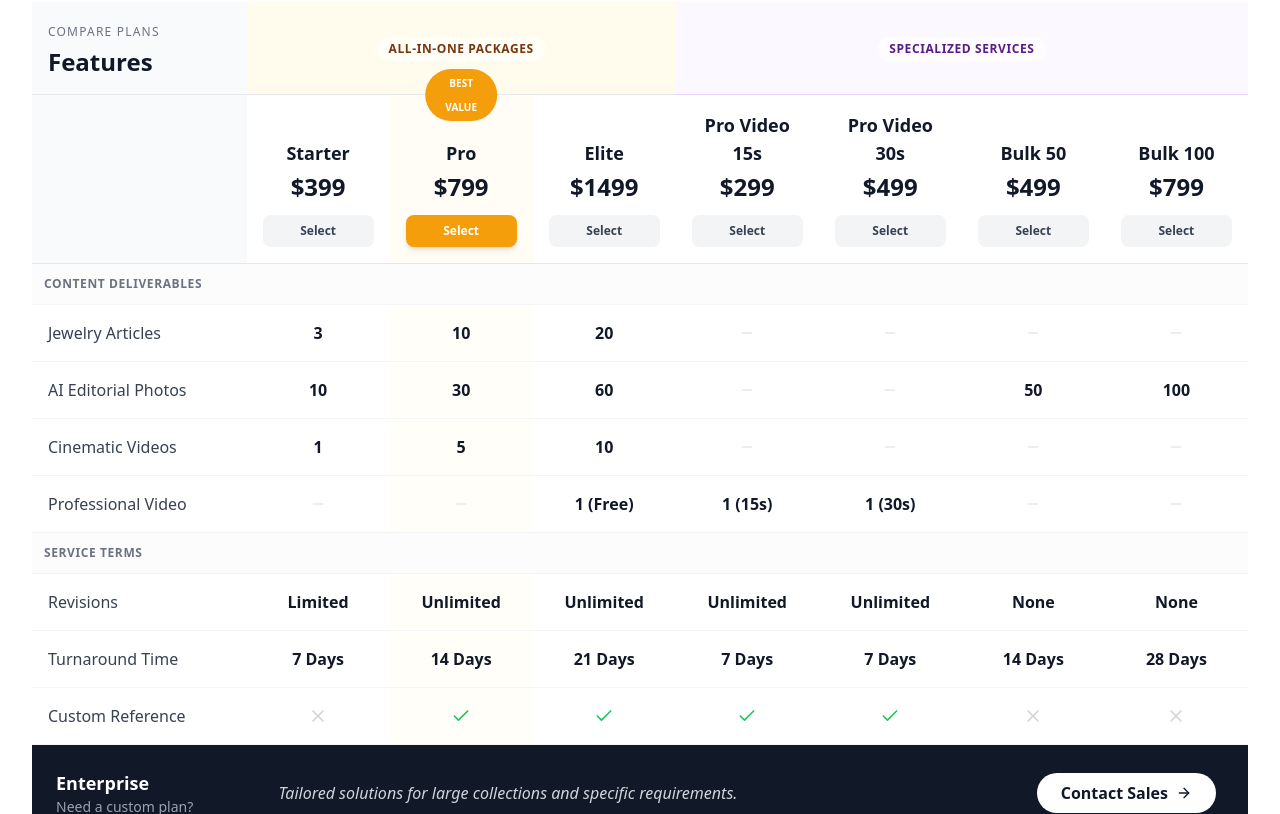
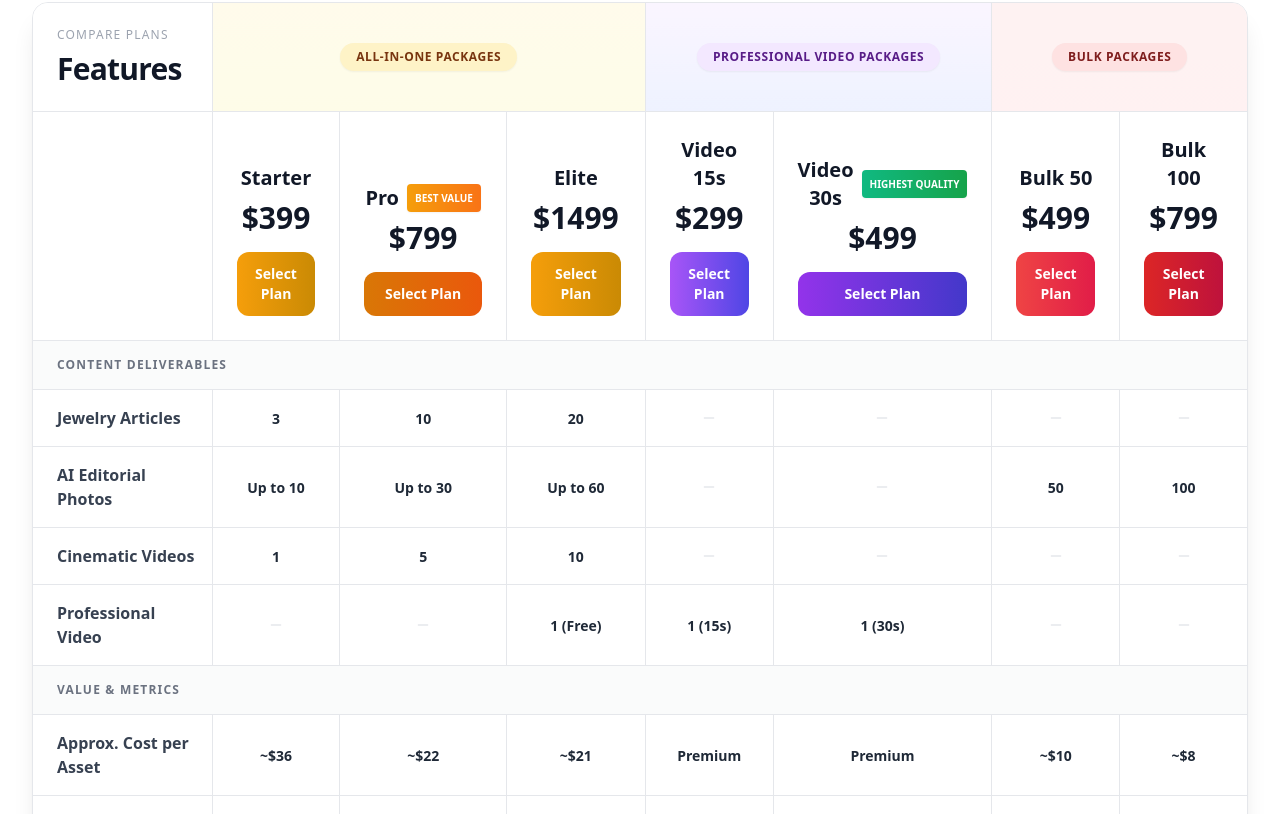
Before and after one commit to soumyattention/jewelryai-nextjs, a Next.js app: page /chart in a window 1280 px wide. Shown: the part 286-1100 px from the top of the page. Built offline with nearby package versions, Linux system fonts and the light colour scheme.

Commit message:
Update pricing chart with gradients, metrics and visual improvements

```diff
--- a/src/components/PricingChart.tsx
+++ b/src/components/PricingChart.tsx
@@ -1,27 +1,53 @@
 'use client';
 
 import React from 'react';
-import { Check, X, Minus, ArrowRight, Info } from 'lucide-react';
+import { Check, X, Minus, ArrowRight, Star } from 'lucide-react';
+
+interface Package {
+  id: string;
+  name: string;
+  price: string;
+  link: string;
+  btnColor: string;
+  popular?: boolean;
+  highQuality?: boolean;
+}
+
+interface Category {
+  name: string;
+  gradient: string;
+  headerColor: string;
+  packages: Package[];
+}
 
 const PricingChart = () => {
-  const categories = [
+  const categories: Category[] = [
     {
       name: "All-in-One Packages",
-      color: "bg-amber-100 text-amber-900 border-amber-200",
+      gradient: "from-amber-50 to-yellow-50",
+      headerColor: "bg-amber-100 text-amber-900",
       packages: [
-        { id: 'starter', name: 'Starter', price: '$399', link: 'https://checkout.dodopayments.com/buy/pdt_JfEBSDf2uaTQ4fJJpGcjO?quantity=1&showDiscounts=false' },
-        { id: 'pro', name: 'Pro', price: '$799', popular: true, link: 'https://checkout.dodopayments.com/buy/pdt_8SIvnAnAPWosbYqJGYAyL?quantity=1&showDiscounts=false' },
-        { id: 'elite', name: 'Elite', price: '$1499', link: 'https://checkout.dodopayments.com/buy/pdt_3BVscqwamSZs6UQKJLYvL?quantity=1&showDiscounts=false' },
+        { id: 'starter', name: 'Starter', price: '$399', link: 'https://checkout.dodopayments.com/buy/pdt_JfEBSDf2uaTQ4fJJpGcjO?quantity=1&showDiscounts=false', btnColor: 'from-amber-500 to-yellow-600' },
+        { id: 'pro', name: 'Pro', price: '$799', popular: true, link: 'https://checkout.dodopayments.com/buy/pdt_8SIvnAnAPWosbYqJGYAyL?quantity=1&showDiscounts=false', btnColor: 'from-amber-600 to-orange-600' },
+        { id: 'elite', name: 'Elite', price: '$1499', link: 'https://checkout.dodopayments.com/buy/pdt_3BVscqwamSZs6UQKJLYvL?quantity=1&showDiscounts=false', btnColor: 'from-amber-500 to-yellow-600' },
       ]
     },
     {
-      name: "Specialized Services",
-      color: "bg-purple-100 text-purple-900 border-purple-200",
+      name: "Professional Video Packages",
+      gradient: "from-purple-50 to-indigo-50",
+      headerColor: "bg-purple-100 text-purple-900",
       packages: [
-        { id: 'vid15', name: 'Pro Video 15s', price: '$299', link: 'https://checkout.dodopayments.com/buy/pdt_A4NNLphnPCJ5AaLgbsvGp?quantity=1&showDiscounts=false' },
-        { id: 'vid30', name: 'Pro Video 30s', price: '$499', link: 'https://checkout.dodopayments.com/buy/pdt_TgPmuMbAAeQEAQwEzSzOS?quantity=1&showDiscounts=false' },
-        { id: 'bulk50', name: 'Bulk 50', price: '$499', link: 'https://checkout.dodopayments.com/buy/pdt_Vd13zdzgcxQUNNaCfD3AU?quantity=1&showDiscounts=false' },
-        { id: 'bulk100', name: 'Bulk 100', price: '$799', link: 'https://checkout.dodopayments.com/buy/pdt_pJwQPLpaqlsWkfUoI7pwN?quantity=1&showDiscounts=false' },
+        { id: 'vid15', name: 'Video 15s', price: '$299', link: 'https://checkout.dodopayments.com/buy/pdt_A4NNLphnPCJ5AaLgbsvGp?quantity=1&showDiscounts=false', btnColor: 'from-purple-500 to-indigo-600' },
+        { id: 'vid30', name: 'Video 30s', price: '$499', highQuality: true, link: 'https://checkout.dodopayments.com/buy/pdt_TgPmuMbAAeQEAQwEzSzOS?quantity=1&showDiscounts=false', btnColor: 'from-purple-600 to-indigo-700' },
+      ]
+    },
+    {
+      name: "Bulk Packages",
+      gradient: "from-red-50 to-rose-50",
+      headerColor: "bg-red-100 text-red-900",
+      packages: [
+        { id: 'bulk50', name: 'Bulk 50', price: '$499', link: 'https://checkout.dodopayments.com/buy/pdt_Vd13zdzgcxQUNNaCfD3AU?quantity=1&showDiscounts=false', btnColor: 'from-red-500 to-rose-600' },
+        { id: 'bulk100', name: 'Bulk 100', price: '$799', link: 'https://checkout.dodopayments.com/buy/pdt_pJwQPLpaqlsWkfUoI7pwN?quantity=1&showDiscounts=false', btnColor: 'from-red-600 to-rose-700' },
       ]
     }
   ];
@@ -31,9 +57,16 @@ const PricingChart = () => {
       category: "Content Deliverables",
       rows: [
         { name: "Jewelry Articles", values: { starter: "3", pro: "10", elite: "20", vid15: "-", vid30: "-", bulk50: "-", bulk100: "-" } },
-        { name: "AI Editorial Photos", values: { starter: "10", pro: "30", elite: "60", vid15: "-", vid30: "-", bulk50: "50", bulk100: "100" } },
+        { name: "AI Editorial Photos", values: { starter: "Up to 10", pro: "Up to 30", elite: "Up to 60", vid15: "-", vid30: "-", bulk50: "50", bulk100: "100" } },
         { name: "Cinematic Videos", values: { starter: "1", pro: "5", elite: "10", vid15: "-", vid30: "-", bulk50: "-", bulk100: "-" } },
         { name: "Professional Video", values: { starter: "-", pro: "-", elite: "1 (Free)", vid15: "1 (15s)", vid30: "1 (30s)", bulk50: "-", bulk100: "-" } },
+      ]
+    },
+    {
+      category: "Value & Metrics",
+      rows: [
+        { name: "Approx. Cost per Asset", values: { starter: "~$36", pro: "~$22", elite: "~$21", vid15: "Premium", vid30: "Premium", bulk50: "~$10", bulk100: "~$8" } },
+        { name: "Production Quality", values: { starter: "High", pro: "Highest", elite: "Highest", vid15: "Cinematic", vid30: "Cinematic", bulk50: "Standard", bulk100: "Standard" } },
       ]
     },
     {
@@ -50,45 +83,52 @@ const PricingChart = () => {
   const allPackages = categories.flatMap(c => c.packages);
 
   return (
-    <div className="bg-white text-gray-900 font-sans text-sm sm:text-base">
-      <div className="overflow-x-auto pb-8">
-        <table className="w-full border-collapse min-w-[1000px]">
+    <div className="bg-white text-gray-900 font-sans text-sm sm:text-base border border-gray-200 rounded-2xl overflow-hidden shadow-xl">
+      <div className="overflow-x-auto">
+        <table className="w-full border-collapse min-w-[1200px]">
           {/* Header Group */}
           <thead>
             <tr>
-              <th className="p-4 text-left bg-gray-50 border-b border-gray-200 w-48 sticky left-0 z-20 shadow-[2px_0_5px_-2px_rgba(0,0,0,0.1)]">
-                <span className="text-gray-500 font-normal uppercase tracking-widest text-xs">Compare Plans</span>
-                <div className="text-2xl font-bold mt-1">Features</div>
+              <th className="p-6 text-left bg-white border-b border-r border-gray-200 w-64 sticky left-0 z-20 shadow-[4px_0_10px_-2px_rgba(0,0,0,0.05)]">
+                <span className="text-gray-400 font-medium uppercase tracking-widest text-xs mb-2 block">Compare Plans</span>
+                <div className="text-3xl font-extrabold text-gray-900 tracking-tight">Features</div>
               </th>
               {categories.map((cat, i) => (
-                <th key={i} colSpan={cat.packages.length} className={`p-2 text-center border-b border-gray-200 ${cat.color} bg-opacity-30`}>
-                  <div className={`inline-block px-3 py-1 rounded-full text-xs font-bold uppercase tracking-wider ${cat.color} bg-opacity-100 bg-white/50 backdrop-blur-sm`}>
+                <th key={i} colSpan={cat.packages.length} className={`p-4 text-center border-b border-r border-gray-200 last:border-r-0 bg-gradient-to-b ${cat.gradient}`}>
+                  <div className={`inline-block px-4 py-1.5 rounded-full text-xs font-bold uppercase tracking-wider ${cat.headerColor} shadow-sm`}>
                     {cat.name}
                   </div>
                 </th>
               ))}
             </tr>
             <tr>
-              <th className="p-4 bg-gray-50 border-b border-gray-200 sticky left-0 z-20 shadow-[2px_0_5px_-2px_rgba(0,0,0,0.1)]"></th>
+              <th className="p-4 bg-white border-b border-r border-gray-200 sticky left-0 z-20 shadow-[4px_0_10px_-2px_rgba(0,0,0,0.05)]"></th>
               {allPackages.map((pkg) => (
-                <th key={pkg.id} className={`p-4 align-bottom border-b border-gray-200 w-32 relative ${pkg.popular ? 'bg-amber-50/50' : ''}`}>
+                <th key={pkg.id} className={`p-6 align-bottom border-b border-r border-gray-200 last:border-r-0 w-48 relative bg-white`}>
+                  <div className="flex flex-col h-full justify-end">
+                    <div className="flex items-center justify-center gap-2 mb-2">
+                      <div className="font-bold text-xl text-gray-900">{pkg.name}</div>
                       {pkg.popular && (
-                    <div className="absolute top-0 left-1/2 -translate-x-1/2 -translate-y-1/2 bg-amber-500 text-white text-[10px] font-bold px-2 py-0.5 rounded-full shadow-sm">
+                        <div className="bg-gradient-to-r from-amber-500 to-orange-500 text-white text-[10px] font-bold px-2 py-0.5 rounded shadow-sm whitespace-nowrap">
                           BEST VALUE
                         </div>
                       )}
-                  <div className="font-bold text-lg">{pkg.name}</div>
-                  <div className="text-2xl font-black text-gray-900 mt-1">{pkg.price}</div>
+                      {pkg.highQuality && (
+                        <div className="bg-gradient-to-r from-emerald-500 to-green-600 text-white text-[10px] font-bold px-2 py-0.5 rounded shadow-sm whitespace-nowrap">
+                          HIGHEST QUALITY
+                        </div>
+                      )}
+                    </div>
+                    <div className="text-3xl font-black text-gray-900 mb-4">{pkg.price}</div>
                     <a
                       href={pkg.link}
                       target="_blank"
                       rel="noopener noreferrer"
-                    className={`mt-3 block w-full py-2 px-1 rounded-lg text-xs font-bold transition-colors ${
-                      pkg.popular ? 'bg-amber-500 text-white hover:bg-amber-600 shadow-md' : 'bg-gray-100 text-gray-700 hover:bg-gray-200'
-                    }`}
+                      className={`block w-full py-3 px-4 rounded-xl text-sm font-bold text-white transition-all transform hover:scale-105 hover:shadow-lg bg-gradient-to-r ${pkg.btnColor}`}
                     >
-                    Select
+                      Select Plan
                     </a>
+                  </div>
                 </th>
               ))}
             </tr>
@@ -98,26 +138,26 @@ const PricingChart = () => {
           <tbody>
             {features.map((section, sIdx) => (
               <React.Fragment key={sIdx}>
-                <tr className="bg-gray-50/50">
-                  <td colSpan={allPackages.length + 1} className="p-3 text-xs font-bold uppercase text-gray-500 tracking-wider border-b border-gray-100 sticky left-0 z-10">
+                <tr className="bg-gray-50/80">
+                  <td colSpan={allPackages.length + 1} className="p-4 text-xs font-bold uppercase text-gray-500 tracking-widest border-b border-gray-200 sticky left-0 z-10 pl-6">
                     {section.category}
                   </td>
                 </tr>
                 {section.rows.map((row, rIdx) => (
                   <tr key={rIdx} className="hover:bg-gray-50 transition-colors group">
-                    <td className="p-4 border-b border-gray-100 font-medium text-gray-700 sticky left-0 bg-white group-hover:bg-gray-50 z-20 shadow-[2px_0_5px_-2px_rgba(0,0,0,0.1)]">
+                    <td className="p-4 border-b border-r border-gray-200 font-semibold text-gray-700 sticky left-0 bg-white group-hover:bg-gray-50 z-20 shadow-[4px_0_10px_-2px_rgba(0,0,0,0.05)] pl-6">
                       {row.name}
                     </td>
                     {allPackages.map((pkg) => {
                       const val = row.values[pkg.id as keyof typeof row.values];
                       let display;
-                      if (val === true) display = <Check className="w-5 h-5 text-green-500 mx-auto" />;
+                      if (val === true) display = <div className="bg-green-100 rounded-full p-1 inline-block"><Check className="w-4 h-4 text-green-600" /></div>;
                       else if (val === false) display = <X className="w-5 h-5 text-gray-300 mx-auto" />;
                       else if (val === "-") display = <Minus className="w-4 h-4 text-gray-200 mx-auto" />;
-                      else display = <span className="font-semibold text-gray-900">{val}</span>;
+                      else display = <span className="font-bold text-gray-800 text-sm">{val}</span>;
 
                       return (
-                        <td key={pkg.id} className={`p-4 border-b border-gray-100 text-center ${pkg.popular ? 'bg-amber-50/30' : ''}`}>
+                        <td key={pkg.id} className="p-4 border-b border-r border-gray-200 last:border-r-0 text-center bg-white group-hover:bg-gray-50/50">
                           {display}
                         </td>
                       );
@@ -129,18 +169,21 @@ const PricingChart = () => {
 
             {/* Custom Solution Row */}
             <tr className="bg-gray-900 text-white">
-              <td className="p-6 sticky left-0 bg-gray-900 z-20 shadow-[2px_0_5px_-2px_rgba(0,0,0,0.5)]">
-                <div className="font-bold text-lg">Enterprise</div>
+              <td className="p-8 sticky left-0 bg-gray-900 z-20 shadow-[4px_0_10px_-2px_rgba(0,0,0,0.5)] border-r border-gray-800">
+                <div className="font-bold text-xl mb-1">Enterprise</div>
                 <div className="text-gray-400 text-sm">Need a custom plan?</div>
               </td>
-              <td colSpan={allPackages.length} className="p-4 text-left align-middle">
-                 <div className="flex items-center justify-between px-4">
-                   <span className="text-gray-300 italic hidden sm:inline">Tailored solutions for large collections and specific requirements.</span>
+              <td colSpan={allPackages.length} className="p-4 text-left align-middle bg-gray-900">
+                 <div className="flex flex-col sm:flex-row items-center justify-between px-8 gap-4">
+                   <div className="flex items-center gap-3">
+                      <Star className="w-5 h-5 text-yellow-400 fill-yellow-400" />
+                      <span className="text-gray-300 font-medium italic">Tailored solutions for large collections and specific creative requirements.</span>
+                   </div>
                    <a
                      href="https://wa.me/447727727748"
                      target="_blank"
                      rel="noopener noreferrer"
-                     className="inline-flex items-center gap-2 bg-white text-gray-900 px-6 py-2 rounded-full font-bold hover:bg-gray-100 transition-colors"
+                     className="inline-flex items-center gap-2 bg-white text-gray-900 px-8 py-3 rounded-full font-bold hover:bg-gray-100 transition-all transform hover:scale-105 shadow-lg shadow-white/10 whitespace-nowrap"
                    >
                      Contact Sales <ArrowRight className="w-4 h-4" />
                    </a>
```
Lines whose indentation alone changed are shown as unchanged.
